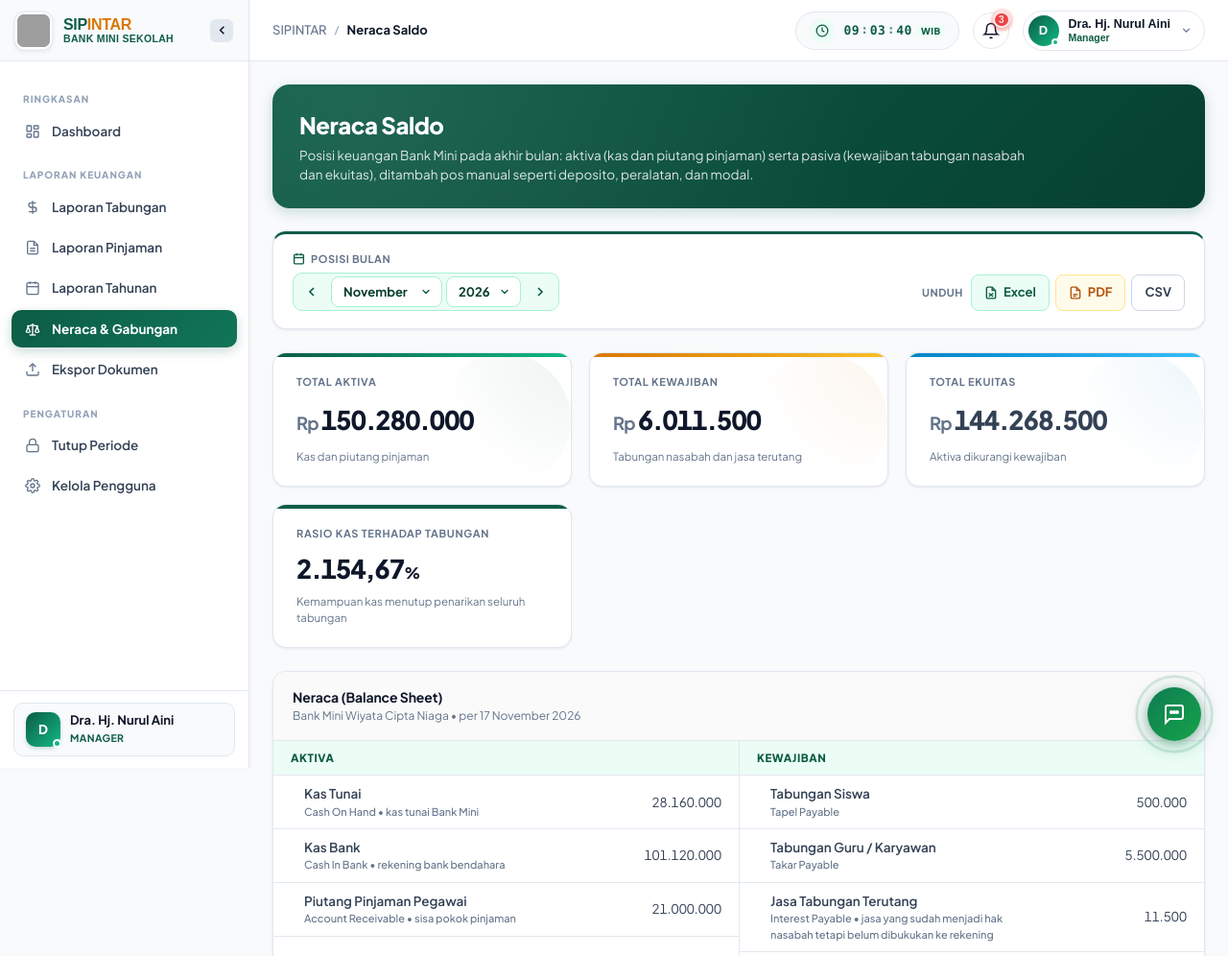
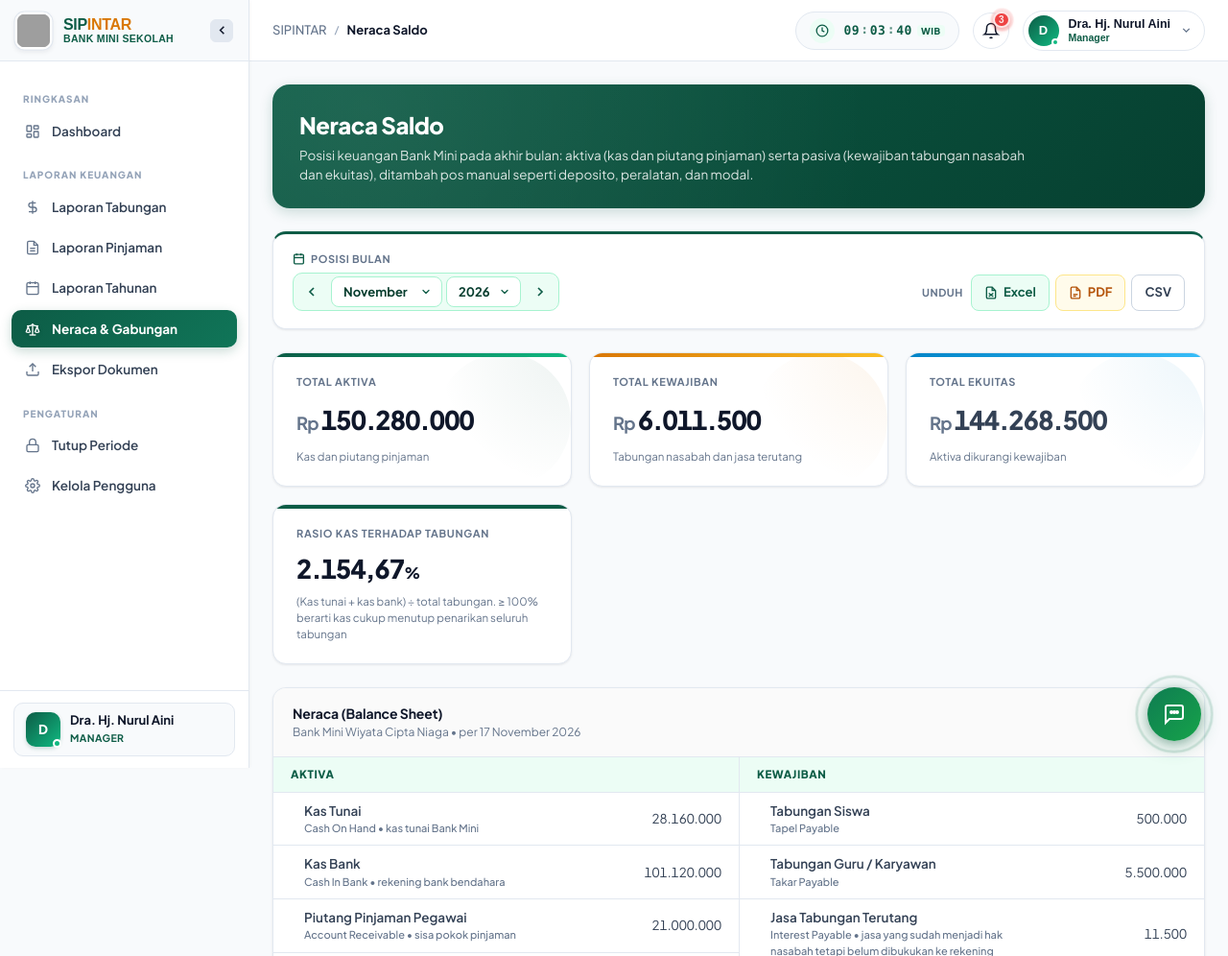
Before and after one commit to Rezkunz/SIPINTAR, a Laravel app: page /laporan/neraca in a window 1280 px wide. Shown: the top 996 px of the page at 96% size. Run offline with Laravel 12, Linux system fonts and the light colour scheme; a user stored in the database is signed in; data comes from the database, SQL or seed files in the repository; data that the repository does not hold is empty; grey boxes are pictures that could not be loaded.

Commit message:
Perjelas keterangan rasio kas terhadap tabungan di Neraca
Perjelas keterangan rasio kas terhadap tabungan di Neraca

```diff
--- a/resources/views/manager/laporan/neraca.blade.php
+++ b/resources/views/manager/laporan/neraca.blade.php
@@ -102,7 +102,7 @@
             <span class="metric-title">Rasio Kas terhadap Tabungan</span>
         </div>
         <div class="metric-value">{{ $rasioKas === null ? '-' : number_format($rasioKas, 2, ',', '.') }}<span style="font-size:16px;">{{ $rasioKas === null ? '' : '%' }}</span></div>
-        <div style="font-size:11.5px; color:var(--text-muted); margin-top:4px;">Kemampuan kas menutup penarikan seluruh tabungan</div>
+        <div style="font-size:11.5px; color:var(--text-muted); margin-top:4px;">(Kas tunai + kas bank) ÷ total tabungan. &ge; 100% berarti kas cukup menutup penarikan seluruh tabungan</div>
     </div>
 </div>
 
```
